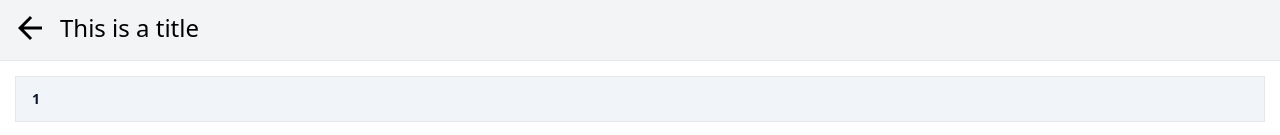
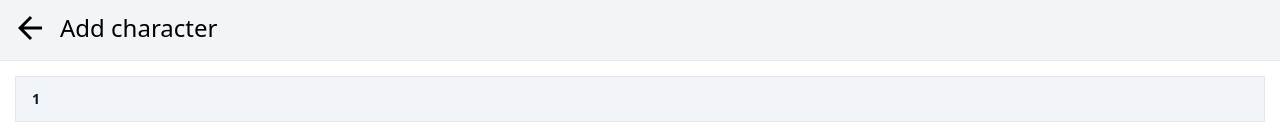
Before and after one commit to JesusLegaspy/wcbc, a React (Create React App) app: page / in a window 1280 px wide. Both pictures are taken after a click on the button 550 px from the left and 768 px from the top of the page. Shown: the top 135 px of the page. Built offline with nearby package versions, Linux system fonts and the light colour scheme; data requests are answered from the project's data file.

Commit message:
Character list only contains unused characters

```diff
--- a/src/components/CharacterAdd.tsx
+++ b/src/components/CharacterAdd.tsx
@@ -14,7 +14,7 @@ const CharacterAdd = () => {
 
   return (
     <div className="flex flex-col min-h-screen">
-      <NavbarSub />
+      <NavbarSub text="Add character" />
       <div className="container m-auto max-w-screen-xl flex-grow relative">
         <CharacterList />
       </div>
--- a/src/components/CharacterCreate.tsx
+++ b/src/components/CharacterCreate.tsx
@@ -6,7 +6,7 @@ const CharacterCreate = () => {
 
   return (
     <div>
-      <NavbarSub />
+      <NavbarSub text="Create new character" />
       <div className="container m-auto max-w-sm sm:max-w-md sm:bg-slate-100 sm:border-x sm:border-b sm:border-gray-200">
         <form className="flex flex-col mx-6">
           <div className="relative m-auto p-6 mb-8">
--- a/src/components/CharacterList.tsx
+++ b/src/components/CharacterList.tsx
@@ -2,7 +2,7 @@ import { useContext, useRef, useEffect } from "react";
 import { CharacterContext, Character } from "../context/characters";
 
 const CharacterList = () => {
-  const { allCharacters, fetchAllCharacters } = useContext(CharacterContext);
+  const { allCharacters, fetchAllCharacters, characters } = useContext(CharacterContext);
 
   const fetchAllCharactersRef = useRef(fetchAllCharacters);
   useEffect(() => {
@@ -13,7 +13,11 @@ const CharacterList = () => {
     [key: string]: Character[]
   };
 
-  const sorted = [...allCharacters].sort((a, b) => a.name.localeCompare(b.name));
+  const currCharacterIds = new Set(characters.map(c => c.id));
+
+  const sorted = allCharacters
+    .filter(character => !currCharacterIds.has(character.id))
+    .sort((a, b) => a.name.localeCompare(b.name));
 
   const result = sorted.reduce<CharactersGroup>((result, character) => {
     const key: string = character.name.charAt(0).toUpperCase();
--- a/src/components/NavbarSub.tsx
+++ b/src/components/NavbarSub.tsx
@@ -1,10 +1,8 @@
 import { useContext } from 'react';
-import { BookContext } from '../context/books';
 import { MdArrowBack } from 'react-icons/md';
 import { PageContext, } from '../context/page';
 
-const Navbar = () => {
-  const { currBook } = useContext(BookContext);
+const Navbar = ({ text }: { text?: string }) => {
   const { goBack } = useContext(PageContext);
 
   const handleClickBack = () => {
@@ -17,7 +15,7 @@ const Navbar = () => {
         <div className='mb-1 h-14 flex items-center'>
           <button onClick={handleClickBack}><MdArrowBack className='mx-3 text-4xl' /></button>
           <p className='flex-grow text-2xl'>
-            {currBook?.title}
+            {text}
           </p>
         </div>
       </div>
```
